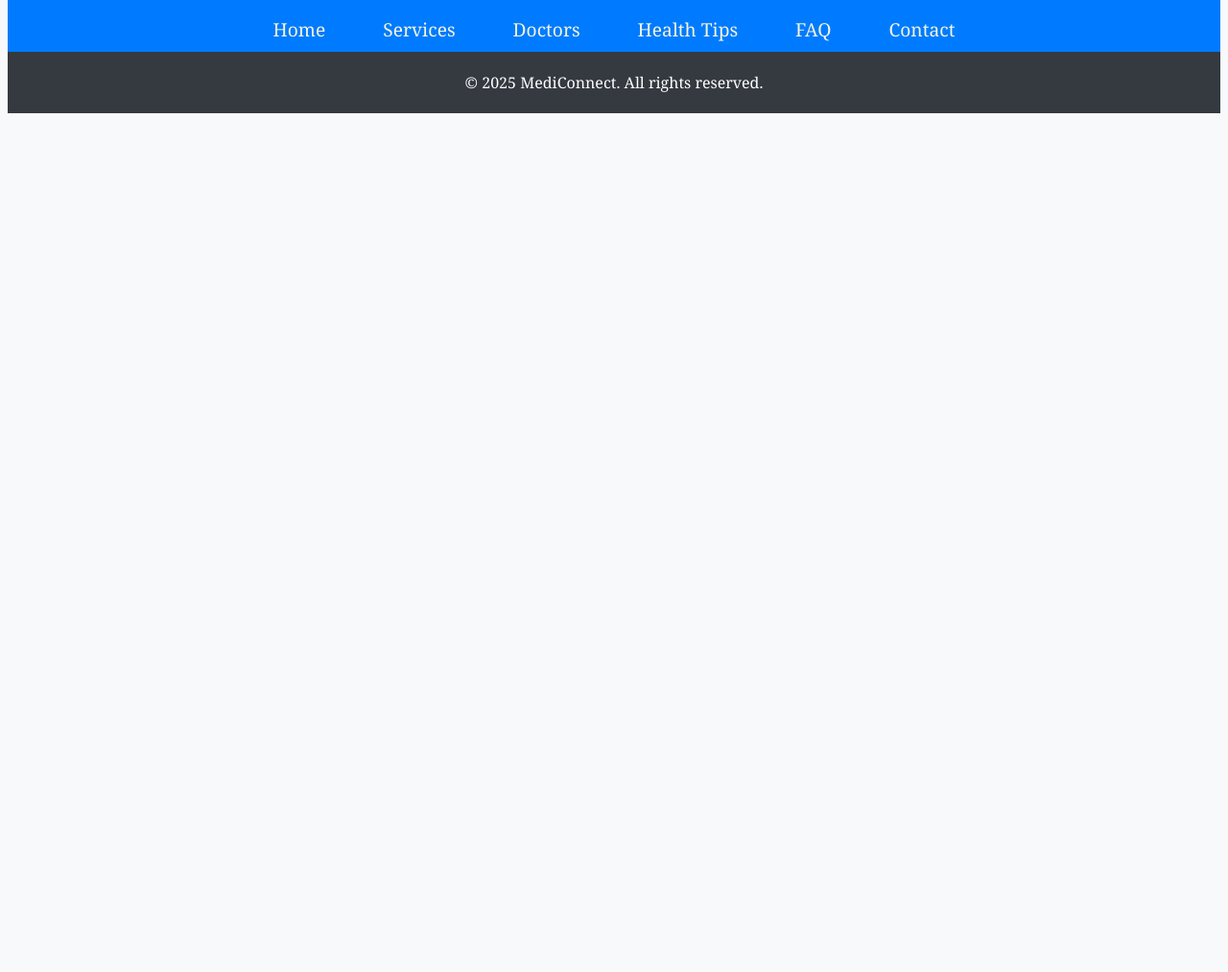
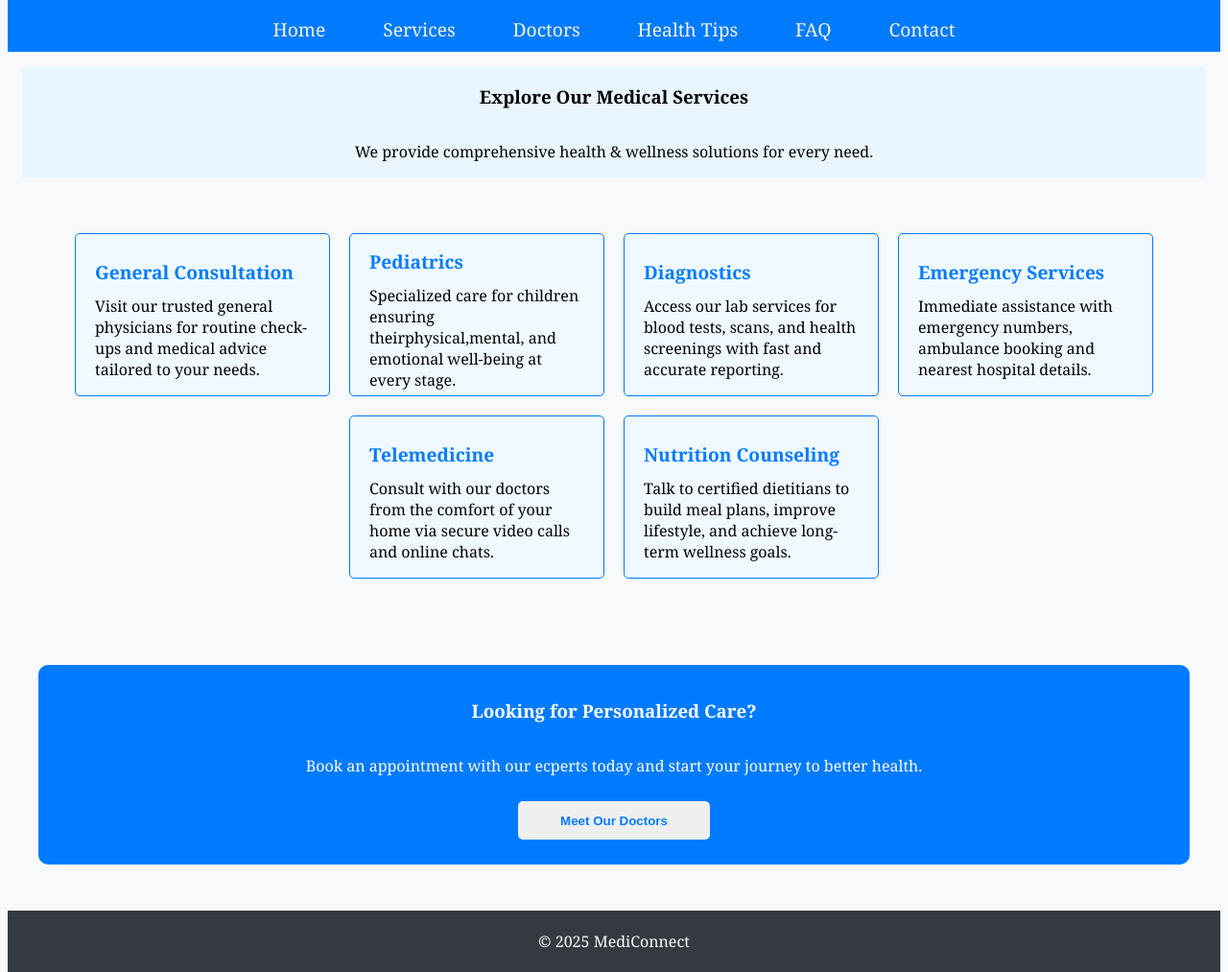
Before and after one commit to DileepKrishnaM/MediConnect, a plain HTML site: page services.html in a window 1280 px wide. Shown: the part 64-1077 px from the top of the page at 96% size. Before the commit the page ends 800 px from the top, so only its background shows below. Drawn offline with Linux system fonts and the light colour scheme.

Commit message:
Services Page Implementation Completed

```diff
--- /dev/null
+++ b/services-style.css
@@ -0,0 +1,55 @@
+.intro-strip {
+    background-color: #E9F5FF;
+    display: flex;
+    flex-direction: column;
+    align-items: center;
+    justify-content: center;
+    margin: 15px 15px;
+}
+.service-cards {
+    display: flex;
+    flex-wrap: wrap;
+    align-items: center;
+    justify-content: center;
+    padding : 2em 1em;
+    margin: 1em 1em;
+}
+.service-cards .service-card {
+    background-color: #f0f9ff;
+    height: 8em;
+    width: 14em;
+    margin: 10px;
+    border-radius: 5px;
+    display: flex;
+    flex-direction: column;
+    justify-content: center;
+    padding: 20px;
+    border: 1px solid #007BFF;
+}
+.service-cards .service-card h4 {
+    color: #007BFF;
+    font-size: larger;
+    margin-bottom: -5px;
+}
+.cta-strip {
+    background-color: #007BFF;
+    display: flex;
+    flex-direction: column;
+    align-items: center;
+    justify-content: center;
+    margin: 3em 2em;
+    border-radius: 10px;
+    height: 13em;
+    color: white;
+}
+.cta-strip button {
+    height: 40px;
+    width: 200px;
+    margin: 10px;
+    border: #007BFF ;
+    border-radius: 5px;
+}
+.cta-strip button a {
+    color: #007BFF;
+    text-decoration: none;
+}
--- a/services.html
+++ b/services.html
@@ -5,6 +5,7 @@
     <meta name="viewport" content="width=device-width, initial-scale=1.0">
     <title>MediConnect-Servies</title>
     <link rel="stylesheet" href="style.css">
+    <link rel="stylesheet" href="services-style.css">
 </head>
 <body>
     <header>
@@ -18,9 +19,44 @@
             <a href="contact.html">Contact</a>
         </nav>
     </header>
+    <div class="intro-strip">
+        <h3>Explore Our Medical Services</h3>
+        <p>We provide comprehensive health & wellness solutions for every need.</p>
+    </div>
+    <div class="service-cards">
+        <div class="service-card">
+            <h4>General Consultation</h4>
+            <p>Visit our trusted general physicians for routine check-ups and medical advice tailored to your needs.</p>
+        </div>
+        <div class="service-card">
+            <h4>Pediatrics</h4>
+            <p>Specialized care for children ensuring theirphysical,mental, and emotional well-being at every stage.</p>
+        </div>
+        <div class="service-card">
+            <h4>Diagnostics</h4>
+            <p>Access our lab services for blood tests, scans, and health screenings with fast and accurate reporting.</p>
+        </div>
+        <div class="service-card">
+            <h4>Emergency Services</h4>
+            <p>Immediate assistance with emergency numbers, ambulance booking and nearest hospital details.</p>
+        </div>
+        <div class="service-card">
+            <h4>Telemedicine</h4>
+            <p>Consult with our doctors from the comfort of your home via secure video calls and online chats.</p>
+        </div>
+        <div class="service-card">
+            <h4>Nutrition Counseling</h4>
+            <p>Talk to certified dietitians to build meal plans, improve lifestyle, and achieve long-term wellness goals.</p>
+        </div>
+    </div>
+    <div class="cta-strip">
+        <h3>Looking for Personalized Care?</h3>
+        <p>Book an appointment with our ecperts today and start your journey to better health.</p>
+        <button><a href="doctors.html"><strong>Meet Our Doctors</strong></a></button>
+    </div>
 
     <footer>
-        <p>&copy; 2025 MediConnect. All rights reserved.</p>
+        <p>&copy; 2025 MediConnect</p>
     </footer>
 </body>
 </html>
```
